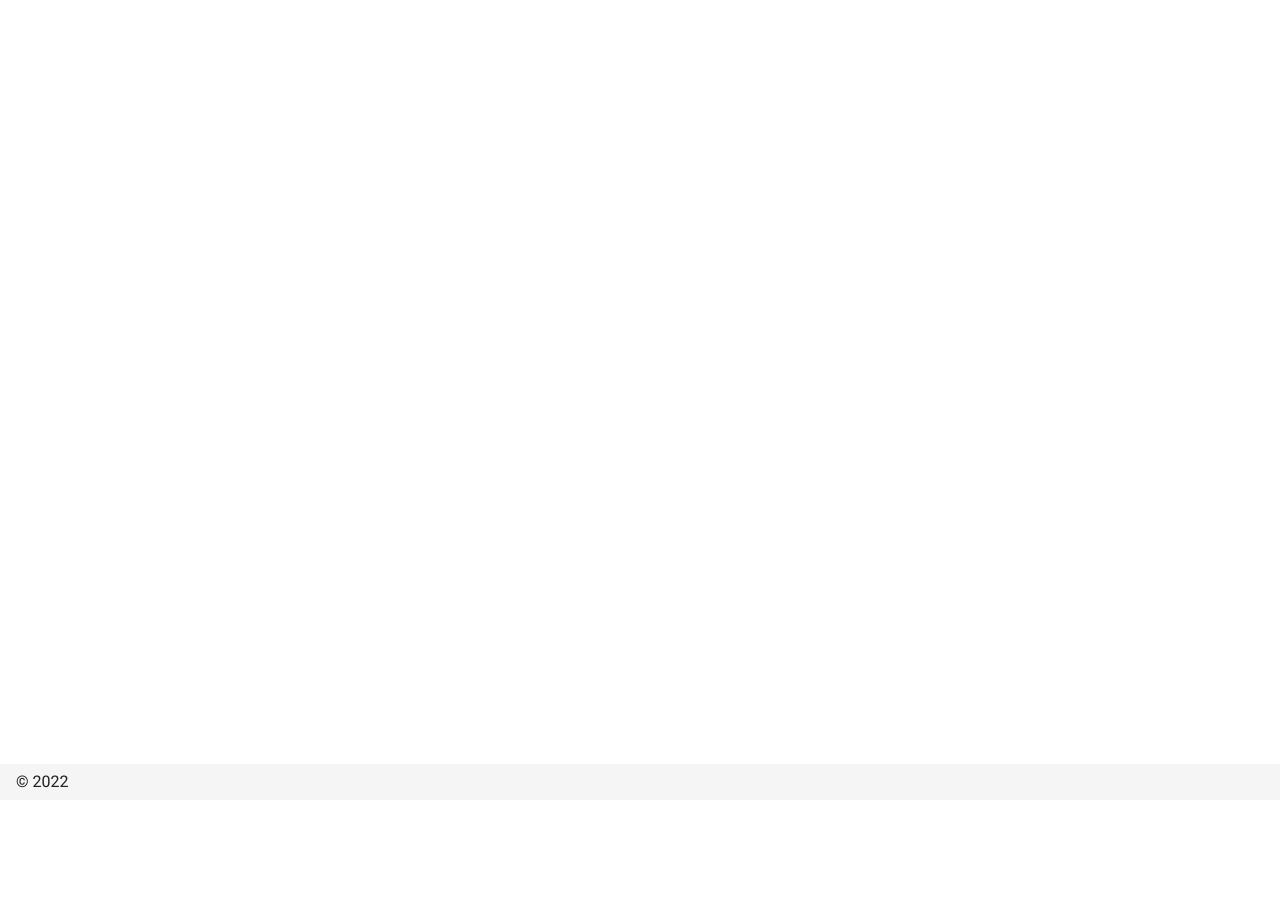
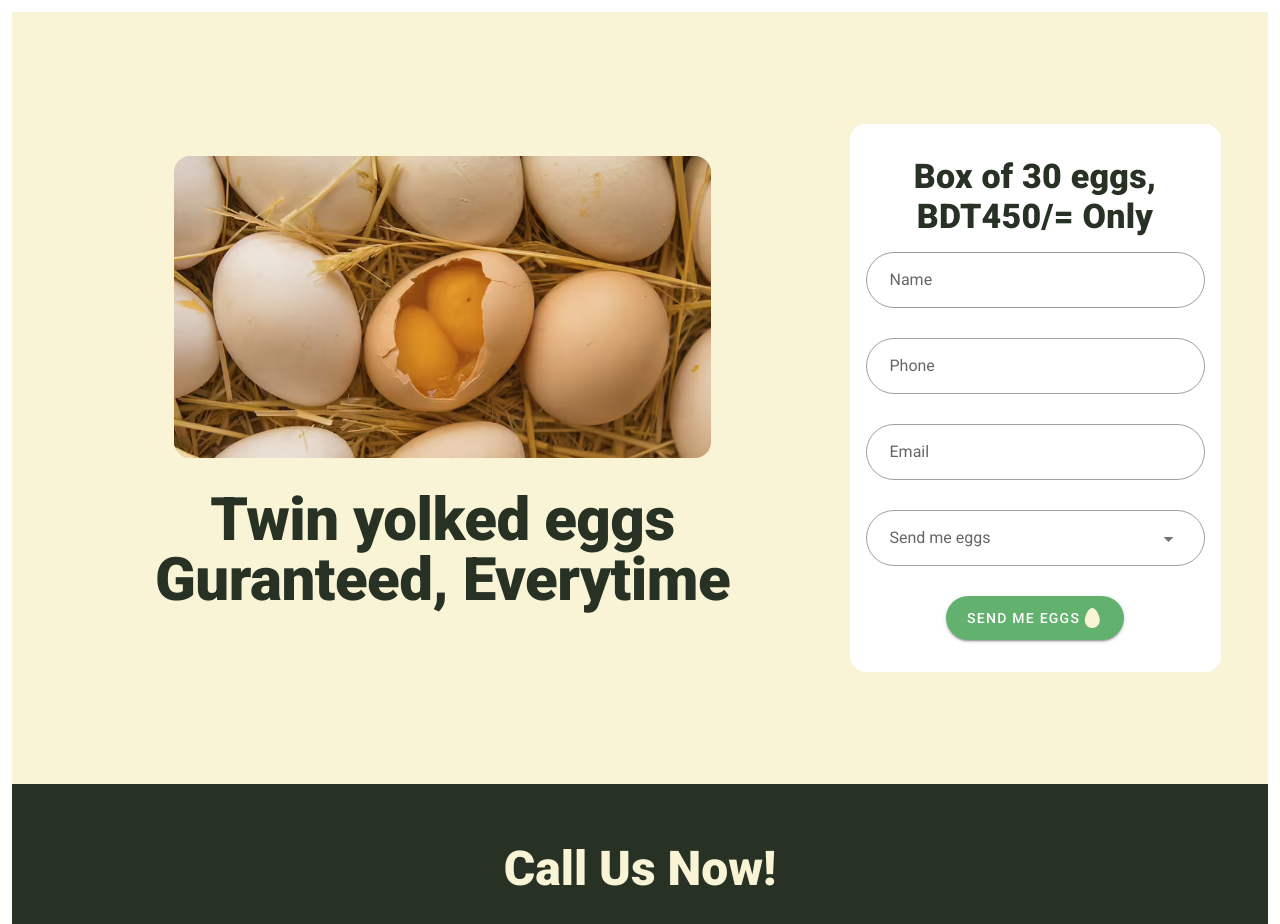
Before and after one commit to lic001rabby/nutribites-eggs, a Nuxt app: page / in a window 1280 px wide. Shown: the top 924 px of the page. Before the commit the page ends 800 px from the top, so only its background shows below. Built offline with nearby package versions, Linux system fonts and the light colour scheme.

Commit message:
First draft

```diff
--- a/layouts/default.vue
+++ b/layouts/default.vue
@@ -3,7 +3,7 @@
 
 
     <v-main>
-      <v-container>
+      <v-container fluid>
         <Nuxt />
       </v-container>
     </v-main>
--- a/nuxt.config.js
+++ b/nuxt.config.js
@@ -6,7 +6,7 @@ export default {
 
   // Global page headers: https://go.nuxtjs.dev/config-head
   head: {
-    titleTemplate: '%s - eggs',
+    titleTemplate: 'Double Yolked Eggs from Nutribites',
     title: 'eggs',
     meta: [
       { charset: 'utf-8' },
@@ -59,10 +59,10 @@ export default {
     theme: {
       dark: false,
       themes: {
-        dark: {
-          primary: colors.blue.darken2,
-          accent: colors.grey.darken3,
-          secondary: colors.amber.darken3,
+        light: {
+          primary: "#f9f4d6",
+          accent: "#273225",
+          secondary: "#62b16e",
           info: colors.teal.lighten1,
           warning: colors.amber.base,
           error: colors.deepOrange.accent4,
--- a/pages/index.vue
+++ b/pages/index.vue
@@ -1,7 +1,105 @@
 <template>
-<v-sheet>
+  <div>
+    <v-sheet id="hero">
+      <v-container>
+        <v-row>
+          <v-col cols="12" md="8" lg="8" class="mt-8">
+            <img
+              width="70%"
+              class="rounded-xl d-block mx-auto mb-8"
+              src="~/static/eggs.avif"
+              alt=""
+            />
+            <span
+              class="text-h2 font-weight-black d-block mx-auto text-center accent--text"
+              >Twin yolked eggs</span
+            >
+            <span
+              class="text-h2 font-weight-black d-block mx-auto text-center accent--text"
+              >Guranteed, Everytime</span
+            >
+          </v-col>
+          <v-col cols="12" md="4" lg="4">
+            <v-card flat rounded="xl">
+              <v-card-text class="py-8">
+                <span
+                  class="text-h4 font-weight-black d-block mx-auto text-center accent--text mb-4"
+                  >Box of 30 eggs, BDT450/= Only
+                </span>
+                <form name="Order" netlify>
+                <v-text-field
+                  placeholder="Your full name"
+                  label="Name"
+                  outlined
+                  rounded="xl"
+                  name="Name"
+                >
+                </v-text-field>
+                <v-text-field
+                  label="Phone"
+                  outlined
+                  rounded="xl"
+                  name="Phone"
+                ></v-text-field>
+                <v-text-field
+                  name="Email"
+                  type="email"
+                  label="Email"
+                  outlined
+                  rounded="xl"
+                ></v-text-field>
 
-</v-sheet>
+                <v-select
+                  name="Frequency"
+                  label="Send me eggs"
+                  outlined
+                  rounded="xl"
+                  :items="['Weekly', 'Every 2 weeks', 'Monthly', 'Just one time']"
+                >
+                </v-select>
+                <v-btn
+                type="submit"
+                  class="mx-auto d-block"
+                  color="secondary"
+                  dark
+                  href=""
+                  large
+                  rounded
+                >
+                  Send me eggs
+                  <v-icon color="primary" class="darken-2"
+                    >mdi-egg</v-icon
+                  ></v-btn
+                >
+                </form>
+              </v-card-text>
+            </v-card>
+          </v-col>
+        </v-row>
+      </v-container>
+    </v-sheet>
+    <v-sheet color="accent" class="py-8">
+      <v-container>
+        <v-card color="transparent" flat>
+          <v-card-text class="text-center"
+            ><!-- <span class="text-h4 mt-6 pt-12 accent-text">Any queries</span> -->
+            <span
+              class="text-h3 font-weight-black d-block mx-auto mb-8 text-center primary--text"
+              >Call Us Now!</span
+            >
+            <v-btn
+              outlined
+              x-large
+              class="mx-auto rounded-xl"
+              color="primary"
+              href="tel:+8801708860395"
+              >01708860395</v-btn
+            >
+          </v-card-text>
+        </v-card>
+      </v-container>
+    </v-sheet>
+  </div>
 </template>
 
 <script>
@@ -9,3 +107,14 @@ export default {
   name: 'IndexPage',
 }
 </script>
+
+<style scoped>
+#hero {
+
+  padding: 100px 0px;
+  background-color: #f9f4d6;
+  background-size: cover;
+  background-position: center;
+  background-repeat: no-repeat;
+}
+</style>
```
Also changed, not shown: static/eggs.avif (added).
